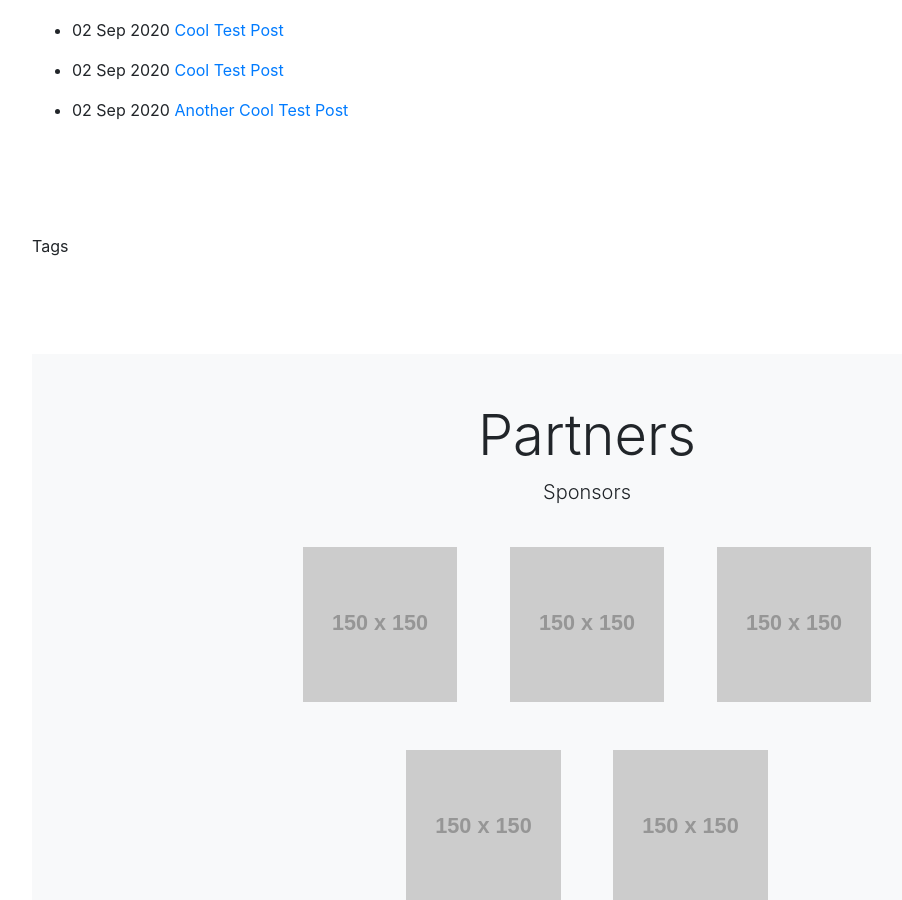
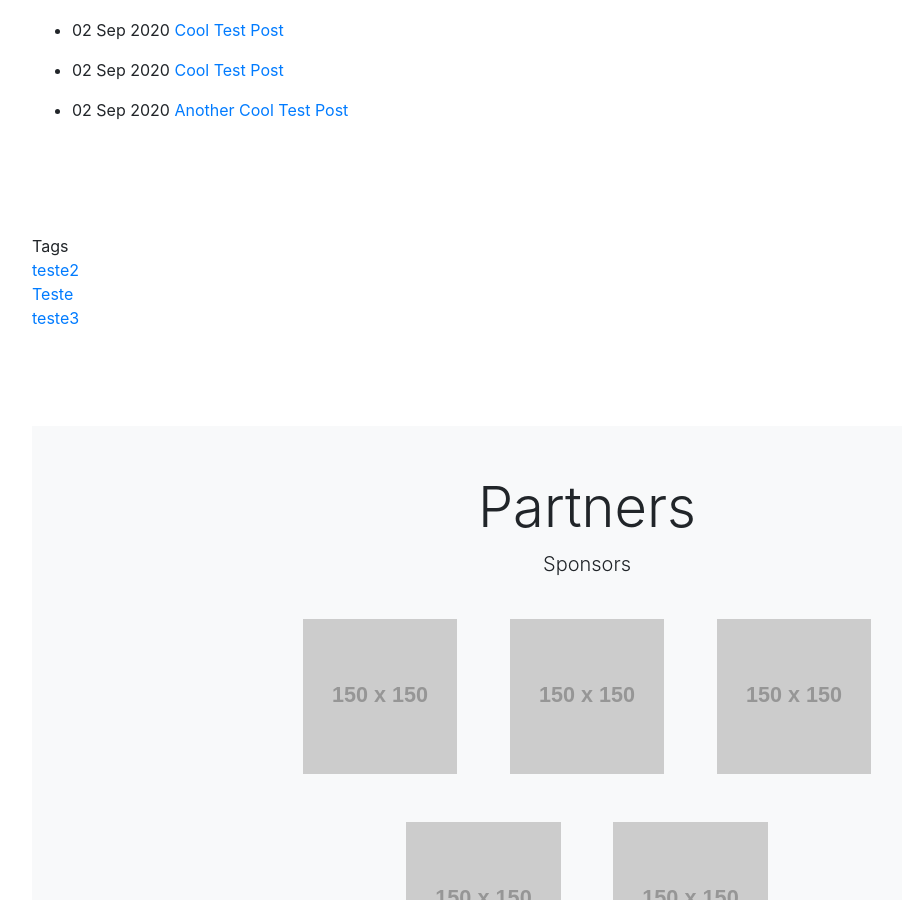
Before and after one commit to GDR-Verderena/gdr-verderena.github.io, a Jekyll site: the page built from index.html, in a window 1280 px wide and 900 px high, scrolled down 1321 px. Shown: the whole window, without its empty margins (53-955 px from the left). Built offline with Jekyll 4.4.1, drawn with Linux system fonts in a browser that asks for light colours.

Commit message:
Update index.html

```diff
--- a/index.html
+++ b/index.html
@@ -192,7 +192,7 @@ function showContainer(tag) {
 
 <div class="tags">
 Tags
-{% for tag in page.tags %}
+{% for tag in site.tags %}
 	 {% assign t = tag | first %}
 	<div class='tag'>
 		<a href='/tag/#{{ t }}'>{{ t }}</a>
```
